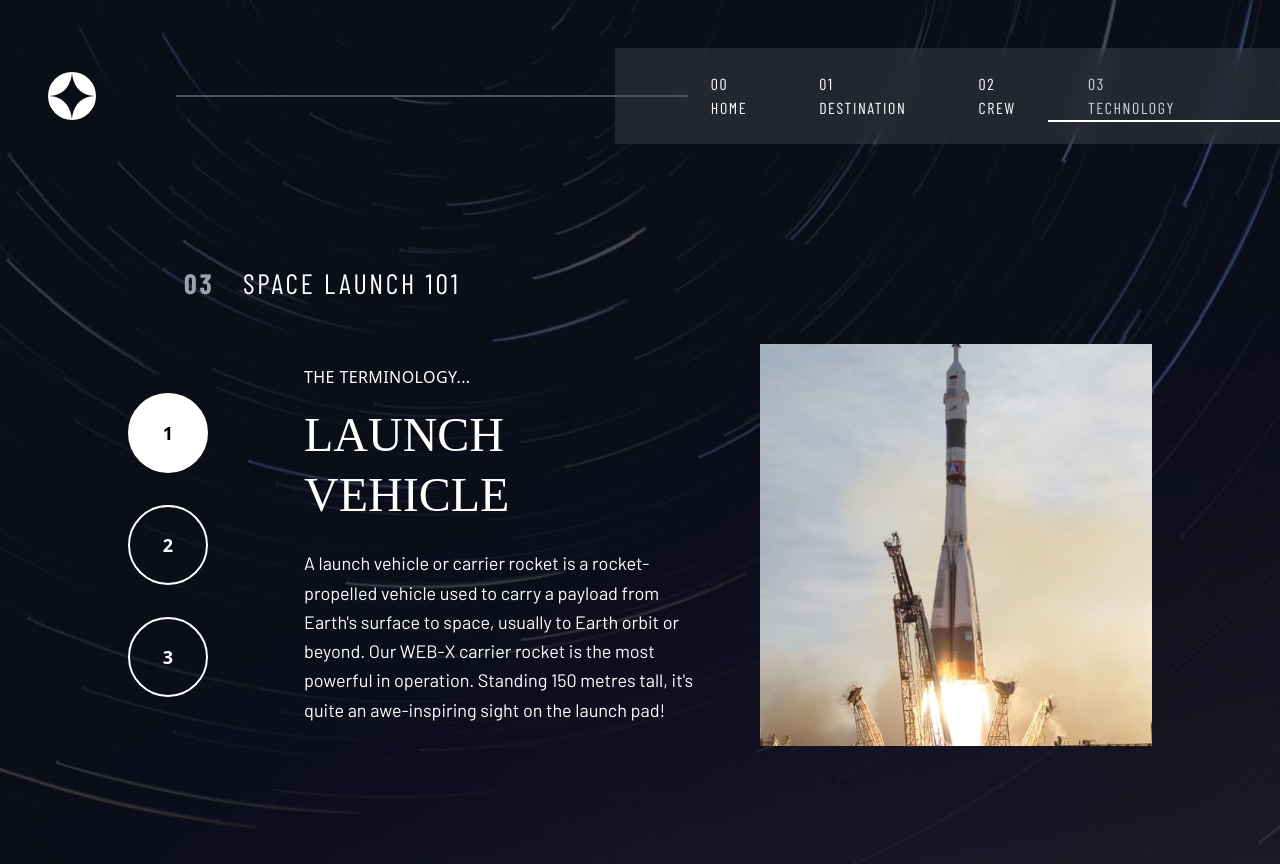
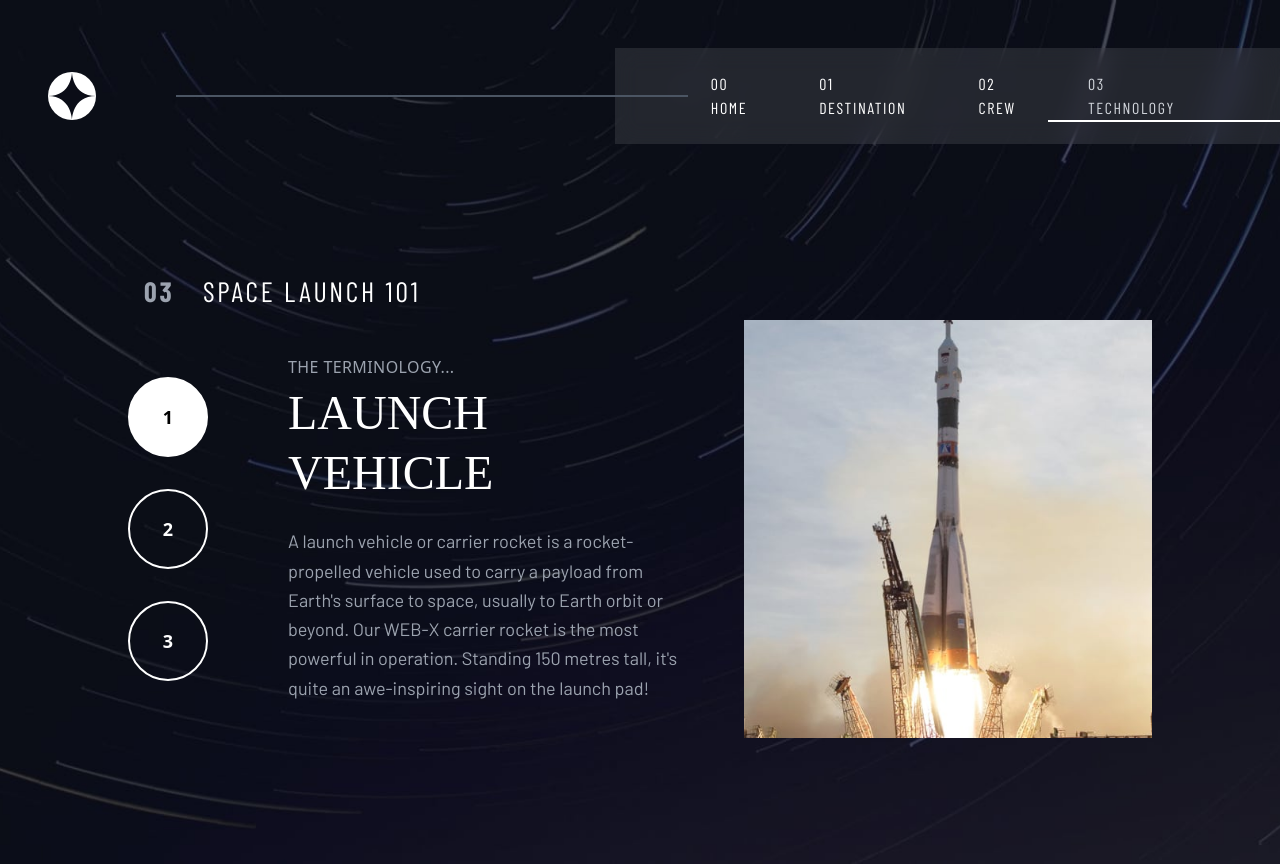
Before and after one commit to JhonierSantana/space-tourism-website, a React (Vite) app in the folder space-tourism/: page /technology in a window 1280 px wide. Shown: the top 864 px of the page. Built offline with nearby package versions, Linux system fonts and the light colour scheme; a web font is replaced by a local one.

Commit message:
tecnology complete

```diff
--- a/space-tourism/src/pages/Technology.jsx
+++ b/space-tourism/src/pages/Technology.jsx
@@ -21,7 +21,7 @@ const Technology = () => {
 
   return (
     <div className="flex flex-col justify-center w-4/5 m-auto h-90vh mr-30">
-      <h1 className="text-left text-28px tracking-widest uppercase pb-10 font-barlow-condensed ml-14">
+      <h1 className="text-left text-28px tracking-widest uppercase pb-2 font-barlow-condensed ml-4">
         <span className="font-bold text-gray-400 pr-5">03</span> SPACE LAUNCH
         101
       </h1>
@@ -45,8 +45,8 @@ const Technology = () => {
             ))}
           </ul>
         </div>
-        <div className="flex-1 px-16">
-          <h2 className="text-h4 font-Barlow Condensed uppercase tracking-wide mb-4">
+        <div className="flex-1 px-12">
+          <h2 className="text-h5 font-Barlow Condensed uppercase tracking-wide mb-1 text-gray-400">
             THE TERMINOLOGY...
           </h2>
 
@@ -54,7 +54,7 @@ const Technology = () => {
             {selectedTechnology.name}
           </h3>
 
-          <p className="text-lg leading-relaxed font-barlow max-w-400px">
+          <p className="text-lg leading-relaxed font-barlow max-w-400px text-gray-400">
             {selectedTechnology.description}
           </p>
         </div>
```
